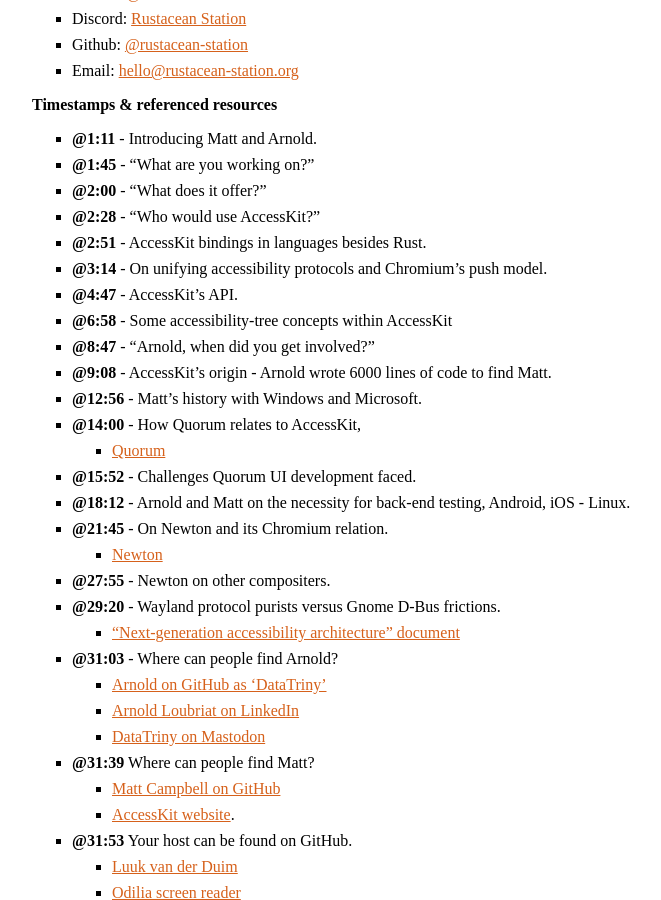
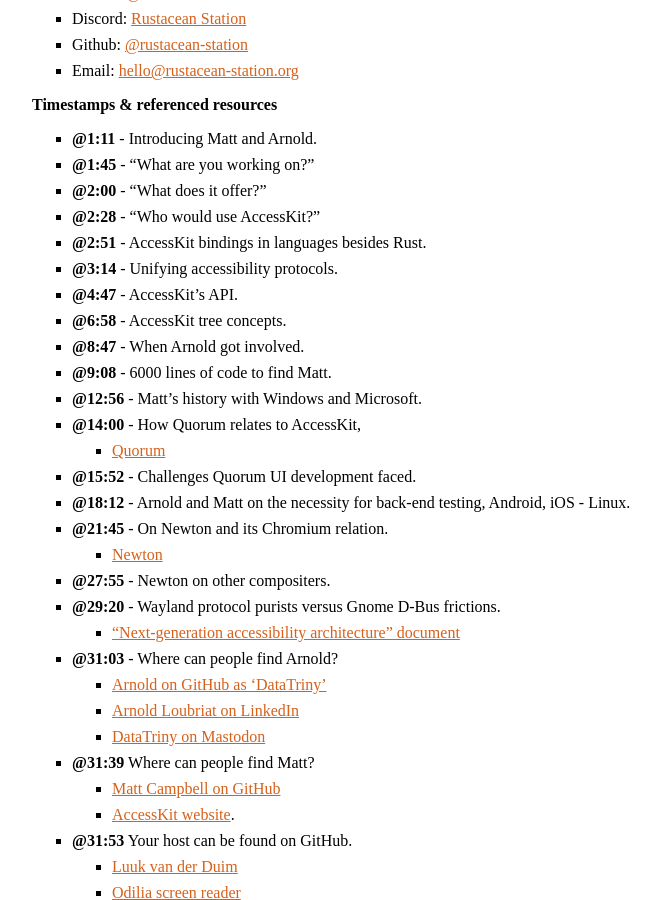
Before and after one commit to rustacean-station/rustacean-station.org, a Jekyll site: the page built from _episodes/interviews/2025-05-29-accesskit-with-matt-campbell-and-arnold-loubriat.md, in a window 1280 px wide and 900 px high, scrolled down 872 px. Shown: the whole window, without its empty margins (288-949 px from the left). Built offline with Jekyll 4.4.1, drawn with Linux system fonts in a browser that asks for light colours.

Commit message:
fixup: furter tersify chapter titles

```diff
--- a/_episodes/interviews/2025-05-29-accesskit-with-matt-campbell-and-arnold-loubriat.md
+++ b/_episodes/interviews/2025-05-29-accesskit-with-matt-campbell-and-arnold-loubriat.md
@@ -25,11 +25,11 @@
 - [@2:00] - "What does it offer?"
 - [@2:28] - "Who would use AccessKit?"
 - [@2:51] - AccessKit bindings in languages besides Rust.
-- [@3:14] - On unifying accessibility protocols and Chromium's push model.
+- [@3:14] - Unifying accessibility protocols.
 - [@4:47] - AccessKit's API.
-- [@6:58] - Some accessibility-tree concepts within AccessKit
-- [@8:47] - "Arnold, when did you get involved?"
-- [@9:08] - AccessKit's origin - Arnold wrote 6000 lines of code to find Matt.
+- [@6:58] - AccessKit tree concepts.
+- [@8:47] - When Arnold got involved.
+- [@9:08] - 6000 lines of code to find Matt.
 - [@12:56] - Matt's history with Windows and Microsoft.
 - [@14:00] - How Quorum relates to AccessKit,
   - [Quorum](https://www.washington.edu/accesscomputing/quorum-programming-language-0)
```
